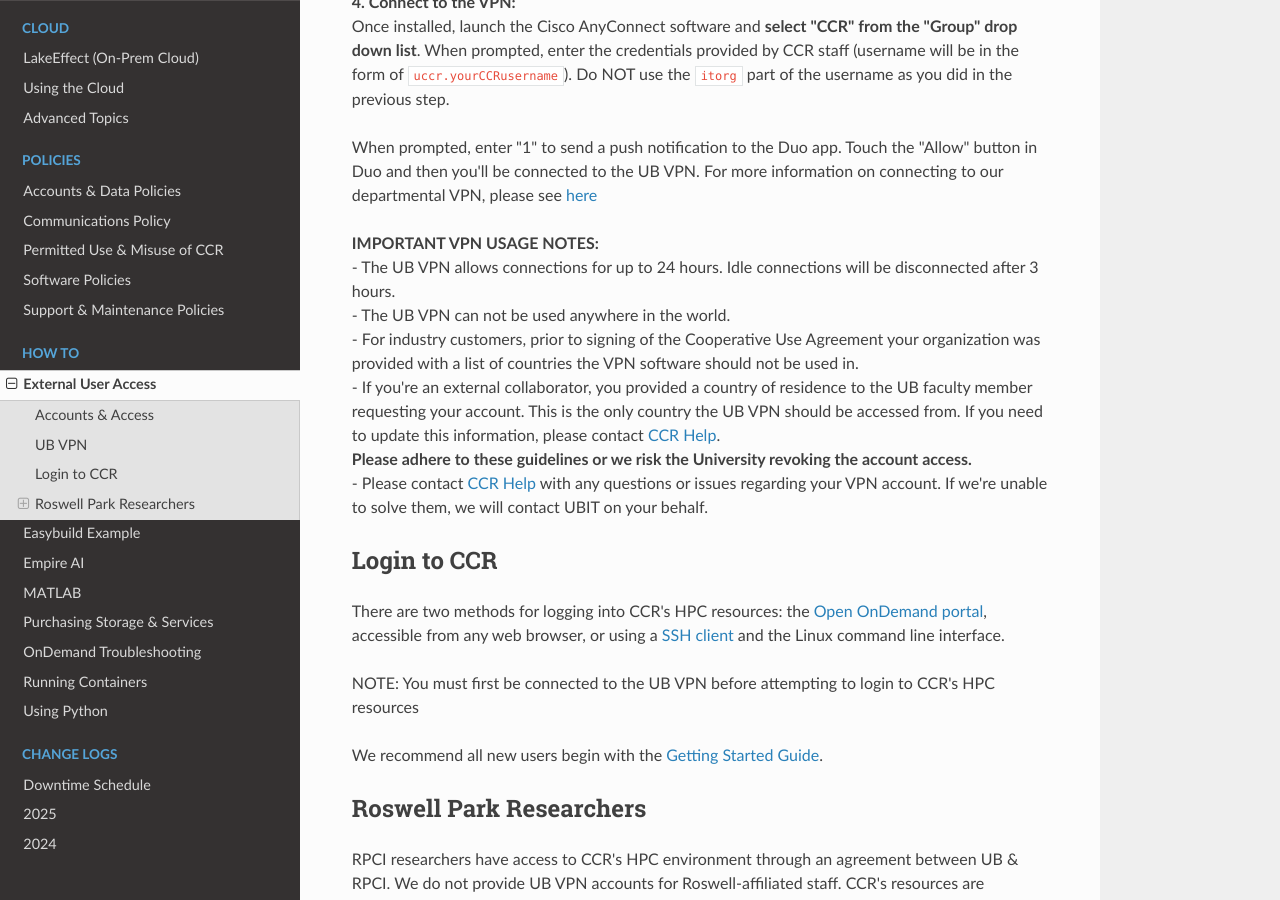
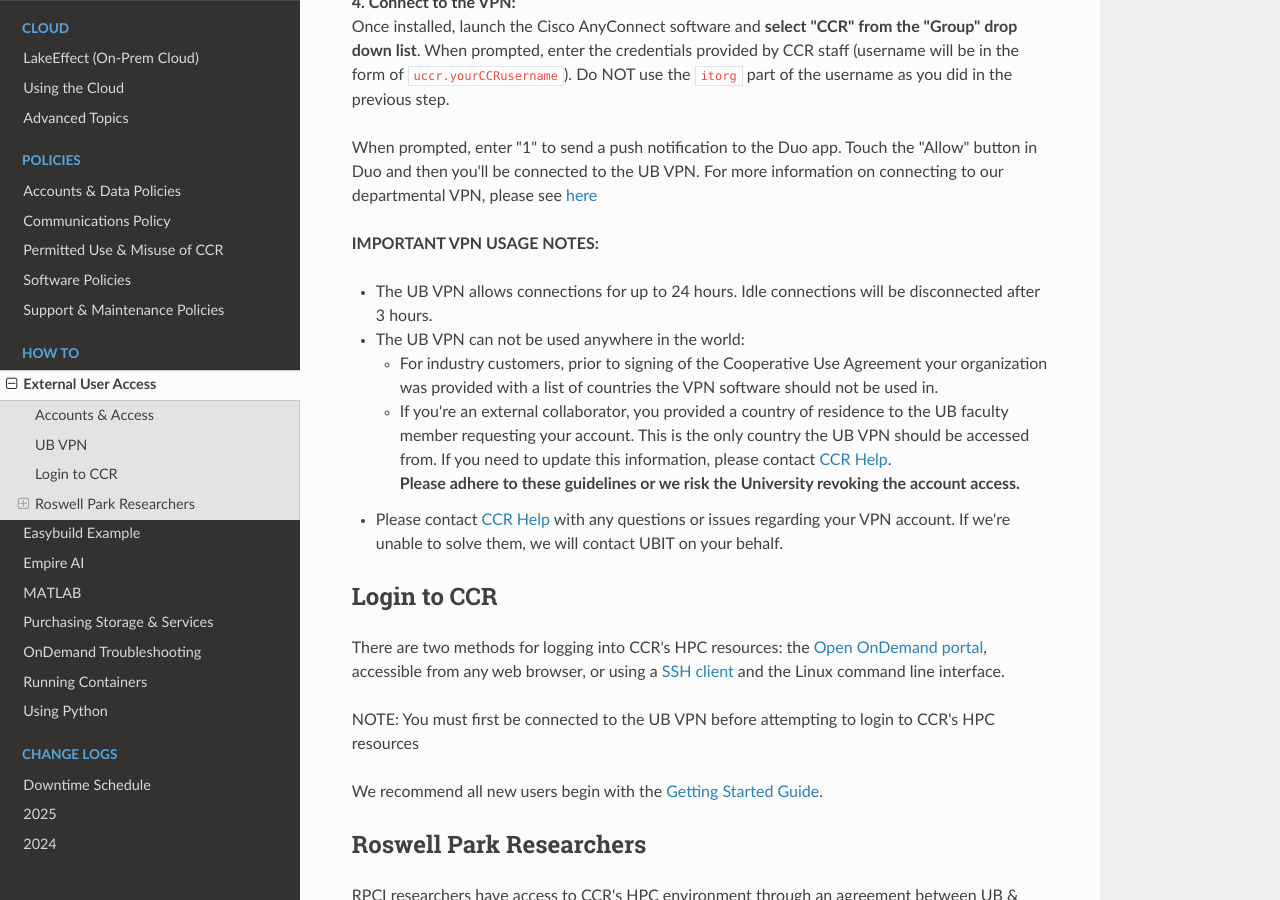
Before and after one commit to ubccr/ccrdocs, an MkDocs documentation site: the page built from pages/howto/external.md, in a window 1280 px wide and 900 px high, scrolled down 1814 px. Built offline with MkDocs 1.6.1, drawn with Linux system fonts in a browser that asks for light colours; nearby versions of some CDN libraries.

Commit message:
fixed formatting

```diff
--- a/pages/howto/external.md
+++ b/pages/howto/external.md
@@ -42,10 +42,11 @@ Once installed, launch the Cisco AnyConnect software and **select "CCR" from the
 When prompted, enter "1" to send a push notification to the Duo app.  Touch the "Allow" button in Duo and then you'll be connected to the UB VPN.  For more information on connecting to our departmental VPN, please see [here](https://www.buffalo.edu/ubit/service-guides/connecting/departmental-vpn.html)
 
 **IMPORTANT VPN USAGE NOTES:**
+
 - The UB VPN allows connections for up to 24 hours.  Idle connections will be disconnected after 3 hours.
-- The UB VPN can not be used anywhere in the world.
-   - For industry customers, prior to signing of the Cooperative Use Agreement your organization was provided with a list of countries the VPN software should not be used in.
-   - If you're an external collaborator, you provided a country of residence to the UB faculty member requesting your account.  This is the only country the UB VPN should be accessed from.  If you need to update this information, please contact [CCR Help](../help.md).
+- The UB VPN can not be used anywhere in the world:
+    - For industry customers, prior to signing of the Cooperative Use Agreement your organization was provided with a list of countries the VPN software should not be used in.
+    - If you're an external collaborator, you provided a country of residence to the UB faculty member requesting your account.  This is the only country the UB VPN should be accessed from.  If you need to update this information, please contact [CCR Help](../help.md).
   **Please adhere to these guidelines or we risk the University revoking the account access.**
 - Please contact [CCR Help](../help.md) with any questions or issues regarding your VPN account.  If we're unable to solve them, we will contact UBIT on your behalf.
 
```
